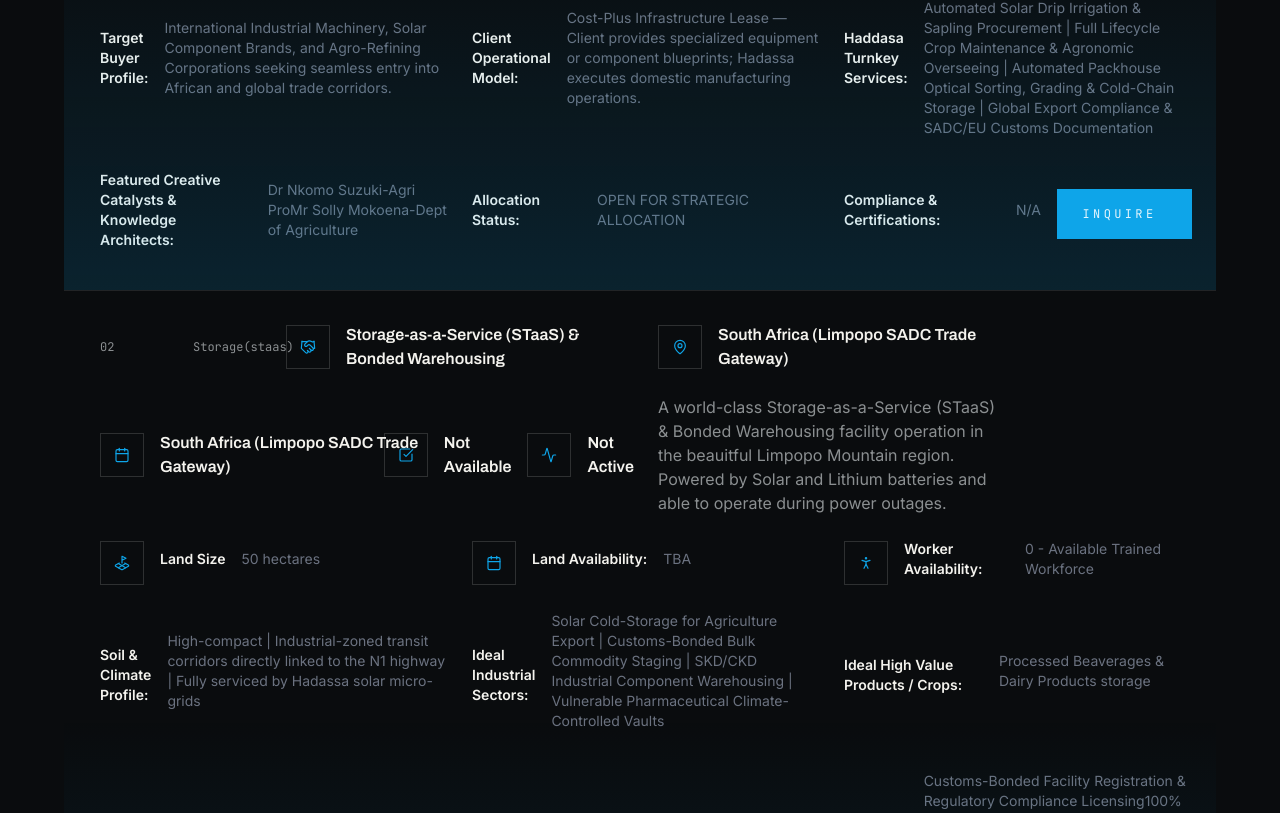
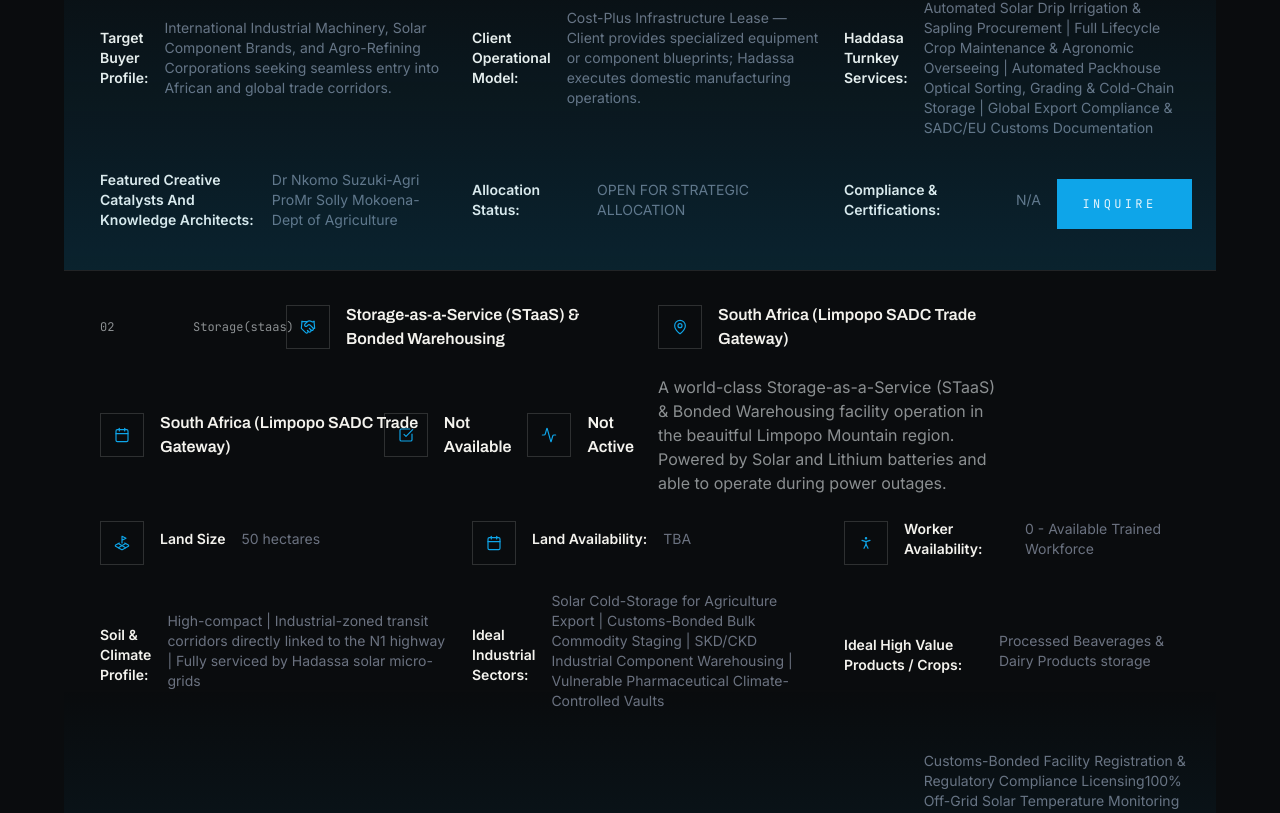
Before and after one commit to devsupportdelihaddasa/EliHaddasa, a React (Vite) app: page / in a window 1280 px wide. Shown: the part 9506-10319 px from the top of the page. Built offline with nearby package versions, Linux system fonts and the light colour scheme.

Commit message:
first commit

```diff
--- a/src/components/GlobalSupply.tsx
+++ b/src/components/GlobalSupply.tsx
@@ -223,7 +223,7 @@
       </div>
       <div className="flex items-center gap-4 transition-transform duration-300 ease-premium group-hover:translate-x-1 group-focus-visible:translate-x-1 sm:col-span-4">
         <h4 className="text-sm font-semibold text-bone mb-2">
-          Featured Creative Catalysts & Knowledge Architects:
+          Featured Creative Catalysts And Knowledge Architects:
         </h4>
 
         <div className="text-sm text-gray-500 mb-2">
```
